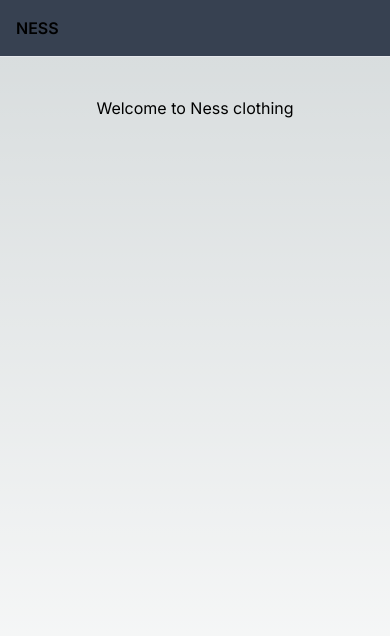
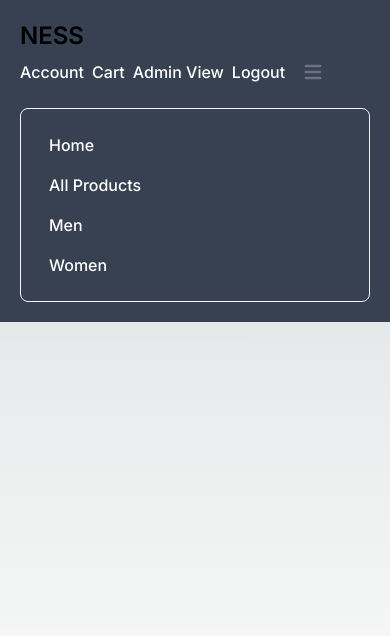
Before and after one commit to Jainish06/nesscloth, a Next.js app: page / in a window 390 px wide. Shown: the top 636 px of the page. Built offline with nearby package versions, Linux system fonts and the light colour scheme.

Commit message:
Small changes to ui.

```diff
--- a/src/components/Navbar/index.js
+++ b/src/components/Navbar/index.js
@@ -1,17 +1,98 @@
-'use client';
+"use client";
 
-export default function Navbar(){
+import { adminNavOptions, navOptions, styles } from "@/utils";
+import { Fragment } from "react";
 
-    return <>
-        <nav className="bg-gray-700 fixed w-full z-20  top-0 left-0 border-b border-gray-200">
-            <div className="max-w-screen-xl flex flex-wrap items-center justify-between mx-auto p-4">
-                <div className="flex-items-center cursor-pointer">
-                    <span className="self-center text-2x1 font-semibold whitespace-nowrap">
-                        NESS
-                    </span>
-                </div>
+const isAdminView = false;
+const isAuthUser = true;
+const user = {
+  role: "admin",
+};
 
-            </div>
-        </nav>
+function NavItems() {
+  return (
+    <div
+      className="items-center justify-between w-full md:flex md:w-auto"
+      id="nav-items"
+    >
+      <ul className="flex flex-col p-4 md:p-0 mt-4 font-medium border border-gray-100 rounded-lg md:flex-row md:space-x-8 md:mt-0 md:border-0 bg-gray-700">
+        {isAdminView
+          ? adminNavOptions.map((item) => (
+              <li
+                className="cursor-pointer block py-2 pl-3 pr-4 text-white rounded md:p-0"
+                key={item.id}
+              >
+                {item.label}
+              </li>
+            ))
+          : navOptions.map((item) => (
+              <li
+                className="cursor-pointer block py-2 pl-3 pr-4 text-white rounded md:p-0"
+                key={item.id}
+              >
+                {item.label}
+              </li>
+            ))}
+      </ul>
+    </div>
+  );
+}
+
+export default function Navbar() {
+  return (
+    <>
+      <nav className="bg-gray-700 fixed w-full z-20 top-0 left-0 border-b border-gray-200">
+        <div className="max-w-screen-xl flex flex-wrap items-center justify-between mx-auto p-5">
+          <div className="flex items-center cursor-pointer">
+            <span className="slef-center text-2xl font-semibold whitespace-nowrap">
+              NESS
+            </span>
+          </div>
+          <div className="flex md:order-2 gap-2">
+            {!isAdminView && isAuthUser ? (
+              <Fragment>
+                <button className={styles.button}>Account</button>
+                <button className={styles.button}>Cart</button>
+              </Fragment>
+            ) : null}
+            {user?.role === "admin" ? (
+              isAdminView ? (
+                <button className={styles.button}>Client View</button>
+              ) : (
+                <button className={styles.button}>Admin View</button>
+              )
+            ) : null}
+            {!isAuthUser ? (
+              <button className={styles.button}>Login</button>
+            ) : (
+              <button className={styles.button}>Logout</button>
+            )}
+            <button
+              data-collapse-toggle="navbar-sticky"
+              type="button"
+              className="inline-flex items-center p-2 text-sm text-gray-500 rounded-lg md:hidden hover:bg-gray-100 focus:outline-none focus:ring-2 focus:ring-gray-200 dark:text-gray-400 dark:hover:bg-gray-700 dark:focus:ring-gray-600"
+              aria-controls="navbar-sticky"
+              aria-expanded="false"
+            >
+              <span className="sr-only">Open main menu</span>
+              <svg
+                className="w-6 h-6"
+                aria-hidden="true"
+                fill="currentColor"
+                viewBox="0 0 20 20"
+                xmlns="http://www.w3.org/2000/svg"
+              >
+                <path
+                  fillRule="evenodd"
+                  d="M3 5a1 1 0 011-1h12a1 1 0 110 2H4a1 1 0 01-1-1zM3 10a1 1 0 011-1h12a1 1 0 110 2H4a1 1 0 01-1-1zM3 15a1 1 0 011-1h12a1 1 0 110 2H4a1 1 0 01-1-1z"
+                  clipRule="evenodd"
+                ></path>
+              </svg>
+            </button>
+          </div>
+          <NavItems></NavItems>
+        </div>
+      </nav>
     </>
+  );
 }
--- /dev/null
+++ b/src/utils/index.js
@@ -0,0 +1,40 @@
+
+export const navOptions = [
+    {
+      id: "home",
+      label: "Home",
+      path: "/",
+    },
+    {
+      id: "listing",
+      label: "All Products",
+      path: "/product/listing/all-products",
+    },
+    {
+      id: "listingMen",
+      label: "Men",
+      path: "/product/listing/men",
+    },
+    {
+      id: "listingWomen",
+      label: "Women",
+      path: "/product/listing/women",
+    },
+  ];
+
+  export const adminNavOptions = [
+    {
+      id: "adminListing",
+      label: "Manage All Products",
+      path: "/admin-view/all-products",
+    },
+    {
+      id: "adminNewProduct",
+      label: "Add New Product",
+      path: "/admin-view/add-product",
+    },
+  ];
+
+  export const styles = {
+    button : 'bg-gray-900 hover:bg-gray-700 text-white font-medium py-2 px-5 rounded',
+  };
```
